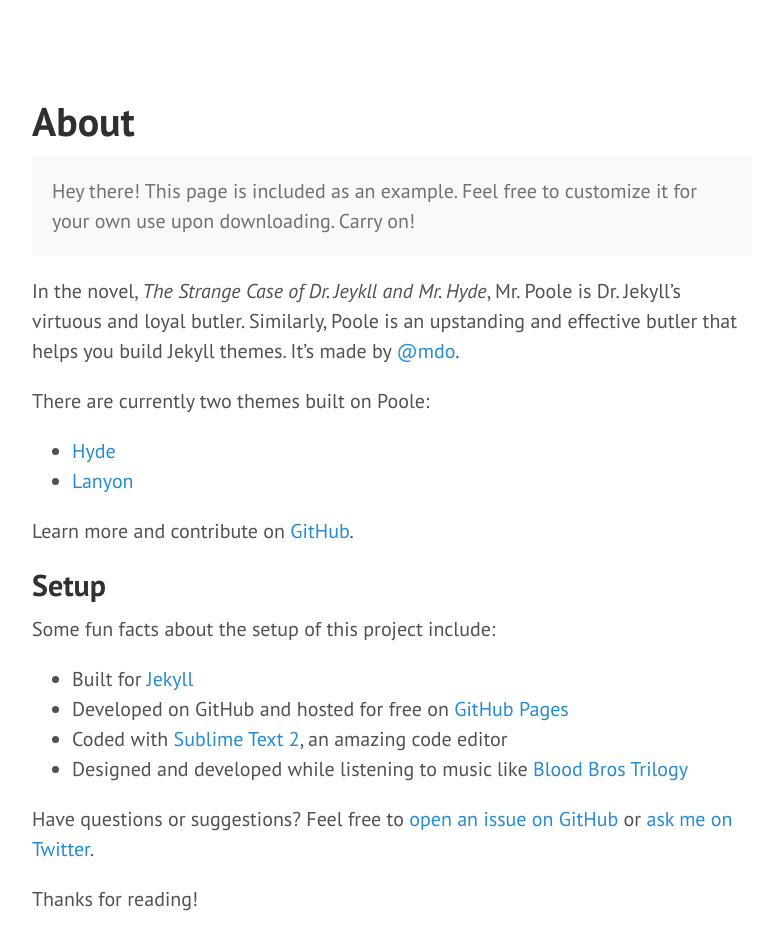
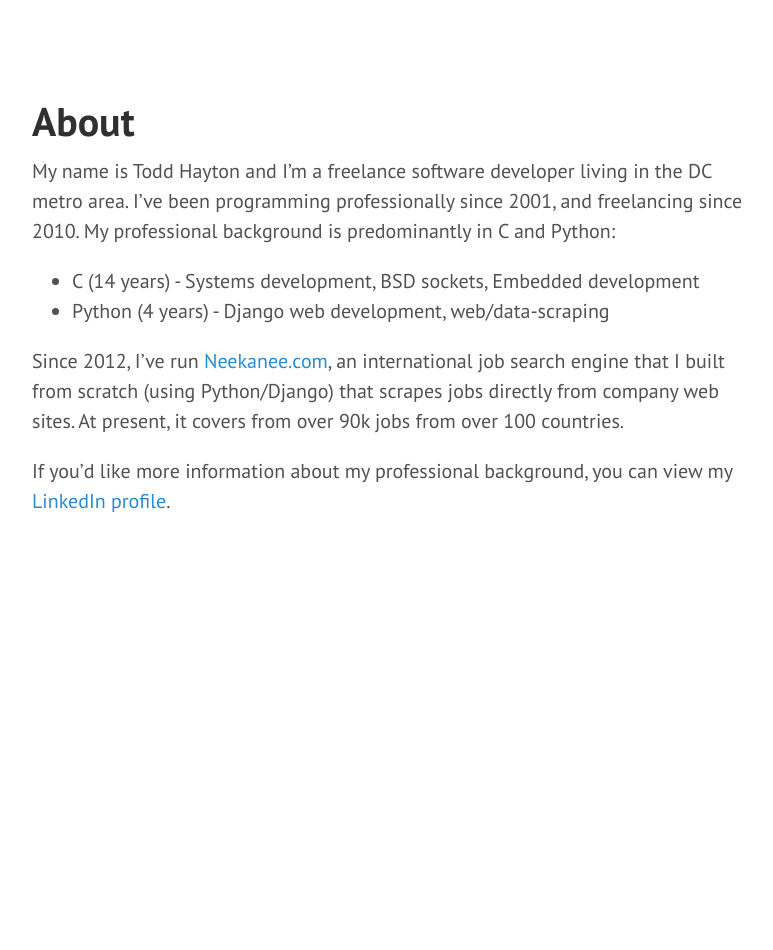
Before and after one commit to thayton/thayton.github.io, a Jekyll site: the page built from about.md, in a window 1280 px wide, cut to the strip 104-1178 px from the top of the page. Shown: the top 950 px of the strip, without its empty margins (428-1201 px from the left). Built offline with Jekyll 4.4.1, drawn with Linux system fonts in a browser that asks for light colours; Markdown is read by kramdown in place of the engine named in the settings; after the commit the page ends 900 px from its top, so only the background shows below that.

Commit message:
updated about

```diff
--- a/about.md
+++ b/about.md
@@ -3,28 +3,14 @@
 title: About
 ---
 
-<p class="message">
-  Hey there! This page is included as an example. Feel free to customize it for your own use upon downloading. Carry on!
-</p>
+My name is Todd Hayton and I'm a freelance software developer living in the DC metro area. I've been programming professionally
+since 2001, and freelancing since 2010. My professional background is predominantly in C and Python:
 
-In the novel, *The Strange Case of Dr. Jeykll and Mr. Hyde*, Mr. Poole is Dr. Jekyll's virtuous and loyal butler. Similarly, Poole is an upstanding and effective butler that helps you build Jekyll themes. It's made by [@mdo](https://twitter.com/mdo).
+* C (14 years) - Systems development, BSD sockets, Embedded development
+* Python (4 years) - Django web development, web/data-scraping
 
-There are currently two themes built on Poole:
+Since 2012, I've run [Neekanee.com](http://www.neekanee.com), an international job search engine that I built from scratch
+(using Python/Django) that scrapes jobs directly from company web sites. At present, it covers from over 90k jobs from over
+100 countries.
 
-* [Hyde](http://hyde.getpoole.com)
-* [Lanyon](http://lanyon.getpoole.com)
-
-Learn more and contribute on [GitHub](https://github.com/poole).
-
-## Setup
-
-Some fun facts about the setup of this project include:
-
-* Built for [Jekyll](http://jekyllrb.com)
-* Developed on GitHub and hosted for free on [GitHub Pages](https://pages.github.com)
-* Coded with [Sublime Text 2](http://sublimetext.com), an amazing code editor
-* Designed and developed while listening to music like [Blood Bros Trilogy](https://soundcloud.com/maddecent/sets/blood-bros-series)
-
-Have questions or suggestions? Feel free to [open an issue on GitHub](https://github.com/poole/issues/new) or [ask me on Twitter](https://twitter.com/mdo).
-
-Thanks for reading!
+If you'd like more information about my professional background, you can view my [LinkedIn profile](https://www.linkedin.com/in/toddhayton).
```
